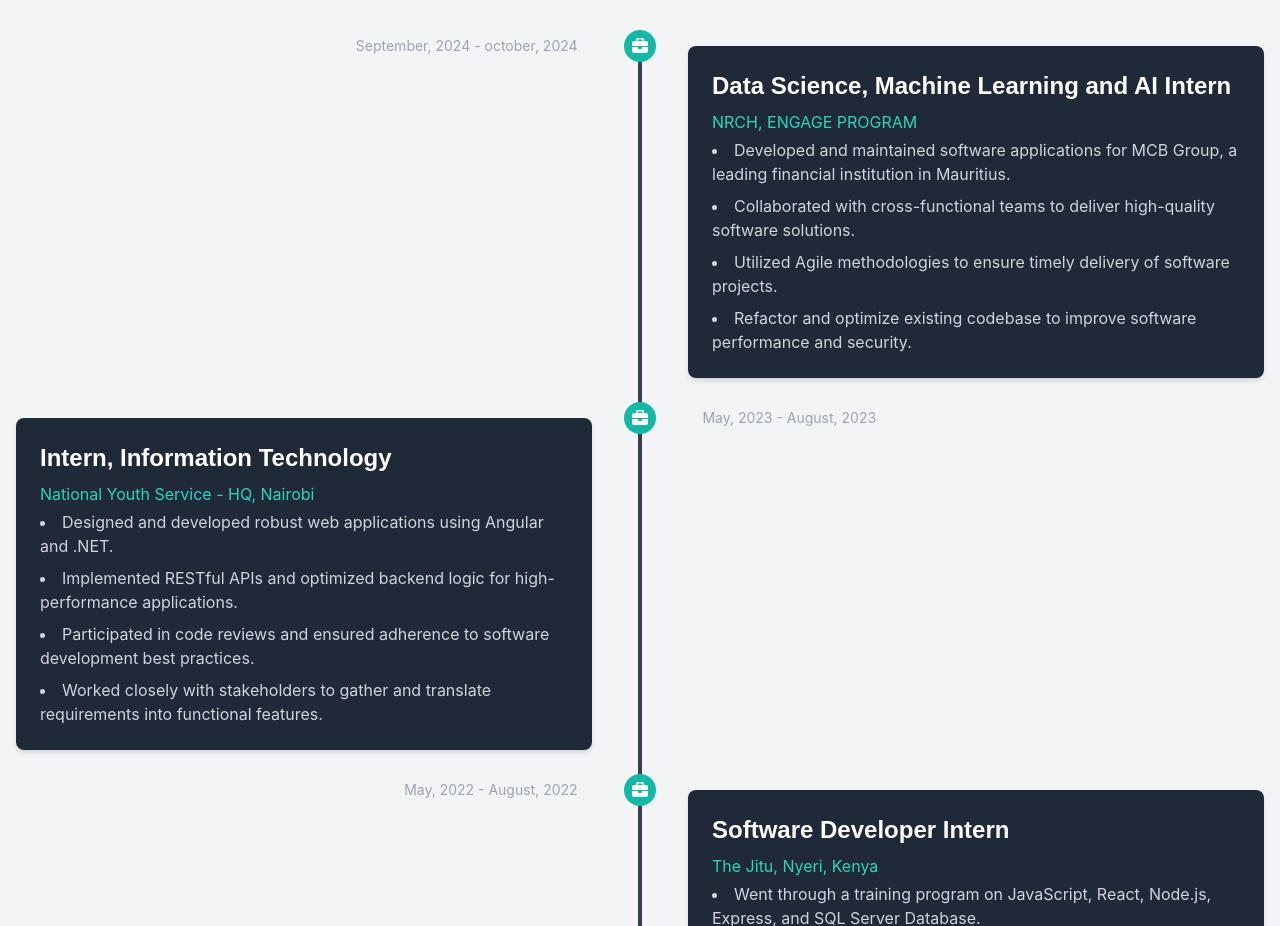
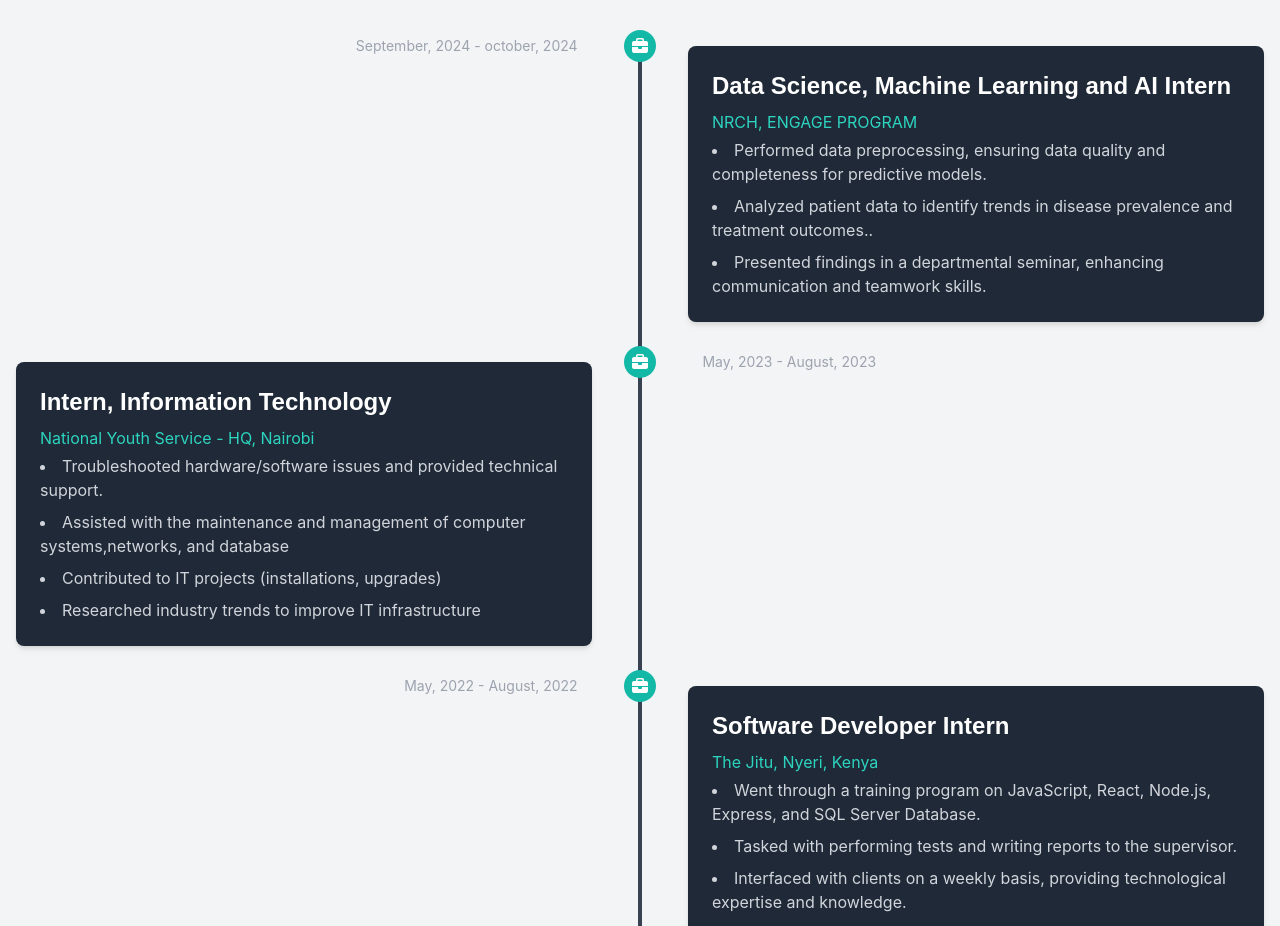
Before and after one commit to felista47/Manoti, a React (Create React App) app: page / in a window 1280 px wide. Shown: the part 641-1567 px from the top of the page. Built offline with nearby package versions, Linux system fonts and the light colour scheme.

Commit message:
update workexperience

```diff
--- a/src/app/Projects.js
+++ b/src/app/Projects.js
@@ -11,17 +11,17 @@
     bgColor: "bg-purple-200"
   },
   {
-    title: "Designing two key Analyze features",
-    date: "APR - NOV 2019",
-    description: "How I redesigned Unmetric’s flagship app homepage after three years and launched a key feature successfully.",
+    title: "Image Classification Using CNNs",
+    date: "APR - MAY 2024",
+    description: "Built and trained a Convolutional Neural Network to classify images from the CIFAR-10 dataset.",
     link: "#",
     image: "your-image-url-2.png",
     bgColor: "bg-blue-200"
   },
   {
-    title: "Unmetric Falcon Integration",
-    date: "DEC 2019 - FEB 2020",
-    description: "How I led the team of seven across three time zones and six locations to integrate Unmetric with Falcon.",
+    title: "Customer Churn Prediction",
+    date: "DEC 2024",
+    description: "Analyzed a telecom company’s dataset to identify churn patterns using logistic regression and random forest models",
     link: "#",
     image: "your-image-url-3.png",
     bgColor: "bg-yellow-200"
--- a/src/app/WorkExperience.js
+++ b/src/app/WorkExperience.js
@@ -8,10 +8,9 @@
         company: "NRCH, ENGAGE PROGRAM",
         date: "September, 2024 - october, 2024",
         responsibilities: [
-          "Developed and maintained software applications for MCB Group, a leading financial institution in Mauritius.",
-          "Collaborated with cross-functional teams to deliver high-quality software solutions.",
-          "Utilized Agile methodologies to ensure timely delivery of software projects.",
-          "Refactor and optimize existing codebase to improve software performance and security.",
+          "Performed data preprocessing, ensuring data quality and completeness for predictive models.",
+          "Analyzed patient data to identify trends in disease prevalence and treatment outcomes..",
+          "Presented findings in a departmental seminar, enhancing communication and teamwork skills.",
         ],
       },
       {
@@ -19,10 +18,10 @@
         company: "National Youth Service - HQ, Nairobi",
         date: "May, 2023 - August, 2023",
         responsibilities: [
-          "Designed and developed robust web applications using Angular and .NET.",
-          "Implemented RESTful APIs and optimized backend logic for high-performance applications.",
-          "Participated in code reviews and ensured adherence to software development best practices.",
-          "Worked closely with stakeholders to gather and translate requirements into functional features.",
+          "Troubleshooted hardware/software issues and provided technical support.",
+          "Assisted with the maintenance and management of computer systems,networks, and database",
+          "Contributed to IT projects (installations, upgrades)",
+          "Researched industry trends to improve IT infrastructure",
         ],
       },
       {
```
